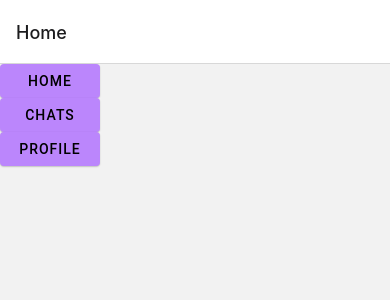
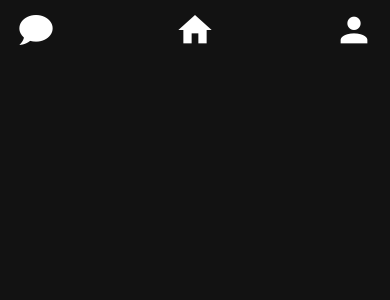
Before and after one commit to DuckyCB/partuzapp, a React Native app: screen / in a window 390 px wide. Shown: the top 300 px of the page. Built offline with nearby package versions, Linux system fonts and the light colour scheme.

Commit message:
added lists

```diff
--- a/package.json
+++ b/package.json
@@ -15,6 +15,7 @@
     "@react-navigation/native": "^6.0.10",
     "@react-navigation/native-stack": "^6.6.2",
     "@react-navigation/stack": "^6.2.1",
+    "axios": "^0.27.2",
     "expo": "~45.0.4",
     "expo-image-picker": "~13.1.1",
     "expo-sharing": "~10.2.0",
--- /dev/null
+++ b/src/components/Navbar.jsx
@@ -0,0 +1,49 @@
+import React from 'react';
+import { useNavigation } from '@react-navigation/core';
+import { View, Text, StyleSheet } from 'react-native';
+import {
+	IconButton,
+	useTheme,
+} from 'react-native-paper';
+
+export default function Navbar() {
+    const { colors } = useTheme();
+    const navigation = useNavigation();
+
+    return (
+        <View style={[styles.container, { backgroundColor: colors.background }]}>
+            <IconButton
+                icon='chat'
+                size={40}
+                style={styles.buttonHome}
+                onPress={() => navigation.navigate('Chats')}
+            />
+            <IconButton
+                icon='home'
+                size={40}
+                style={styles.buttonHome}
+                onPress={() => navigation.navigate('Home')}
+            />
+            <IconButton
+                icon='account'
+                size={40}
+                style={styles.buttonHome}
+                onPress={() => navigation.navigate('Profile')}
+            />
+        </View>
+    );
+}
+const styles = StyleSheet.create({
+    container: {
+        width: '100%',
+        height: 60,
+        display: 'flex',
+        flexDirection: 'row',
+        flexWrap: 'nowrap',
+        justifyContent: 'space-between'
+    },
+    buttonHome: {
+        height: 50,
+        marginTop: 5,
+    }
+});
--- a/src/components/chat-list/ChatListItem.jsx
+++ b/src/components/chat-list/ChatListItem.jsx
@@ -2,10 +2,11 @@ import React from 'react';
 
 import { View, Text } from 'react-native';
 
-export default function ChatListItem() {
+export default function ChatListItem({ props }) {
+  console.log(props);
   return (
     <View style={style.ChatListItem}>
-      <Text>ChatListItem</Text>
+      <Text>{props.name}</Text>
     </View>
   );
 }
@@ -13,5 +14,4 @@ const style = {
   ChatListItem: {
     height: 50,
   }
-
 };
--- a/src/navigation/StackNavigation.jsx
+++ b/src/navigation/StackNavigation.jsx
@@ -19,7 +19,10 @@ export default function StackNavigation() {
   const loggedUser = true;
 
   return (
-    <Stack.Navigator defaultScreenOptions={{headerShown: false}}>
+    <Stack.Navigator screenOptions={{
+        headerShown: false
+      }}
+    >
       {loggedUser ? (
         <>
           <Stack.Screen name={HOME} component={Home}/>
--- a/src/pages/ChatList.jsx
+++ b/src/pages/ChatList.jsx
@@ -1,11 +1,61 @@
-import React from 'react';
-import { View, Text } from 'react-native';
+import React, { useEffect, useState } from 'react';
+import {
+    View,
+    ScrollView,
+    StyleSheet
+} from 'react-native';
+import {
+    List,
+    Text,
+    useTheme,
+} from 'react-native-paper';
+import ChatListItem from '../components/chat-list/ChatListItem';
+import Navbar from '../components/Navbar'
 
-export default function ChatsList({ navigation }) {
+export default function ChatsList() {
+    const { colors } = useTheme();
+    const [chatList, setChatList] = useState([]);
+
+    useEffect(() => {
+        setChatList(
+            [
+                {name: 'Juan', lastMsg: 'bloqueado por bobi', time: '22:23'},
+                {name: 'Sherman', lastMsg: 'MORIR', time: '21:33'},
+                {name: 'Chachi', lastMsg: 'dame bot', time: '16:20'},
+                {name: 'Avergaston', lastMsg: 'sale asseto?', time: '11:45'},
+            ]
+        );
+    }, [])
 
     return (
-        <View>
-            <Text>Chats</Text>
+        <View style={[
+            styles.container,
+            { backgroundColor: colors.background }
+        ]}>
+            <Navbar />
+            <ScrollView>
+                <List.Section>
+                    {chatList.map((chat) => {
+                        return <List.Item
+                                    title={chat.name}
+                                    description={chat.lastMsg}
+                                    right={() => (
+                                        <Text style={styles.time}>{chat.time}</Text>
+                                    )}
+                                    left={props => <List.Icon {...props} icon='account-circle' />}
+                                />
+                    })}
+                </List.Section>
+            </ScrollView>
         </View>
     );
 }
+
+const styles = StyleSheet.create({
+    container: {
+        height: '100%',
+    },
+    time: {
+        marginTop: 8,
+    },
+});
--- a/src/pages/Home.jsx
+++ b/src/pages/Home.jsx
@@ -1,51 +1,31 @@
-import React, { useLayoutEffect } from 'react';
-import { View, Text, StyleSheet } from 'react-native';
+import React from 'react';
+import { useNavigation } from '@react-navigation/core';
 import {
-	Button,
+	StyleSheet,
+	SafeAreaView,
+} from 'react-native';
+import {
+	useTheme,
 } from 'react-native-paper';
+import Navbar from '../components/Navbar'
 
-export default function Home({ navigation }) {
-
-	useLayoutEffect(() => {
-		navigation.setOptions({
-			headerShow: false,
-		});
-	}, []);
+export default function Home() {
+	const navigation = useNavigation();
+	const { colors } = useTheme();
 
 	return (
-		<View style={styles.container}>
-			<Button
-				mode="contained"
-				style={styles.button}
-				onPress={() => navigation.navigate('Home')}
-			>
-				Home
-			</Button>
-			<Button
-				mode="contained"
-				style={styles.button}
-				onPress={() => navigation.navigate('Chats')}
-			>
-				Chats
-			</Button>
-			<Button
-				mode="contained"
-				style={styles.button}
-				onPress={() => navigation.navigate('Profile')}
-			>
-				Profile
-			</Button>
-		</View>
+		<SafeAreaView style={[
+				styles.container,
+				{ backgroundColor: colors.background }
+			]}
+		>
+			<Navbar />
+		</SafeAreaView>
 	);
 }
 
 const styles = StyleSheet.create({
   container: {
-    // flex: 1,
-    // justifyContent: 'center',
-    // alignItems: 'horizontal',
-  },
-	button: {
-		width: 100
-	}
+	height: '100%',
+  }
 });
--- a/src/pages/Profile.jsx
+++ b/src/pages/Profile.jsx
@@ -2,6 +2,7 @@ import React from 'react';
 import {Text, View, Image, StyleSheet} from 'react-native'
 import {TextInput, Button, useTheme} from 'react-native-paper';
 import {useNavigation} from '@react-navigation/native';
+import Navbar from '../components/Navbar'
 import Ionicons from 'react-native-vector-icons/Ionicons';
 
 const Profile = () => {
@@ -10,6 +11,8 @@ const Profile = () => {
   const theme = useTheme;
 
   return (
+      <View>
+        <Navbar />
         <View style={styles.container1}>
           <Ionicons name='person' size={120} />
           <View style={styles.container2}>
@@ -35,6 +38,7 @@ const Profile = () => {
               <Text>
                 -Party
               </Text>
+            </View>
           </View>
         </View>
       </View>
```
Also changed, not shown: 2 other files (tests, documents, lock files or other folders). Lines whose indentation alone changed are shown as unchanged.
